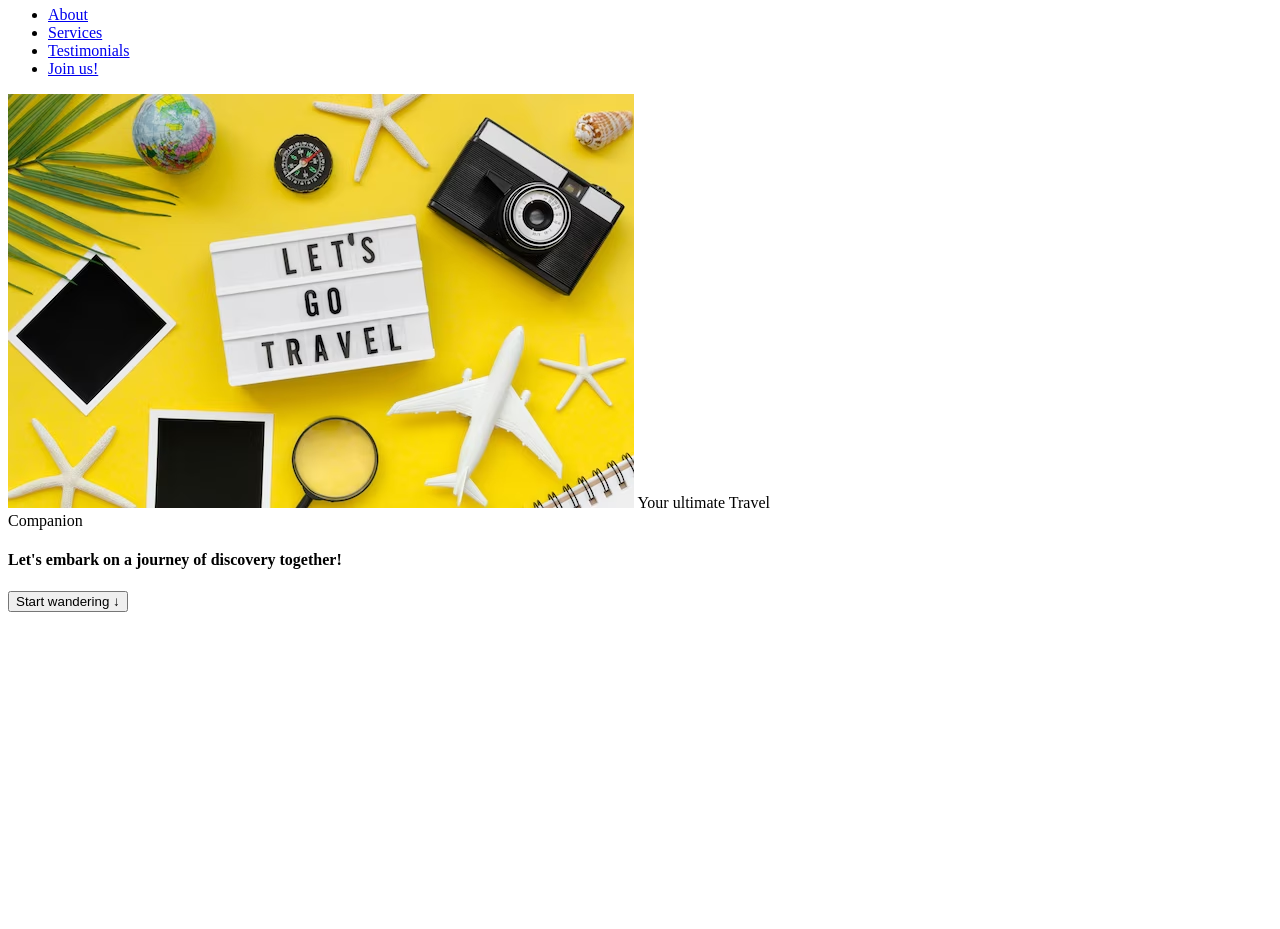
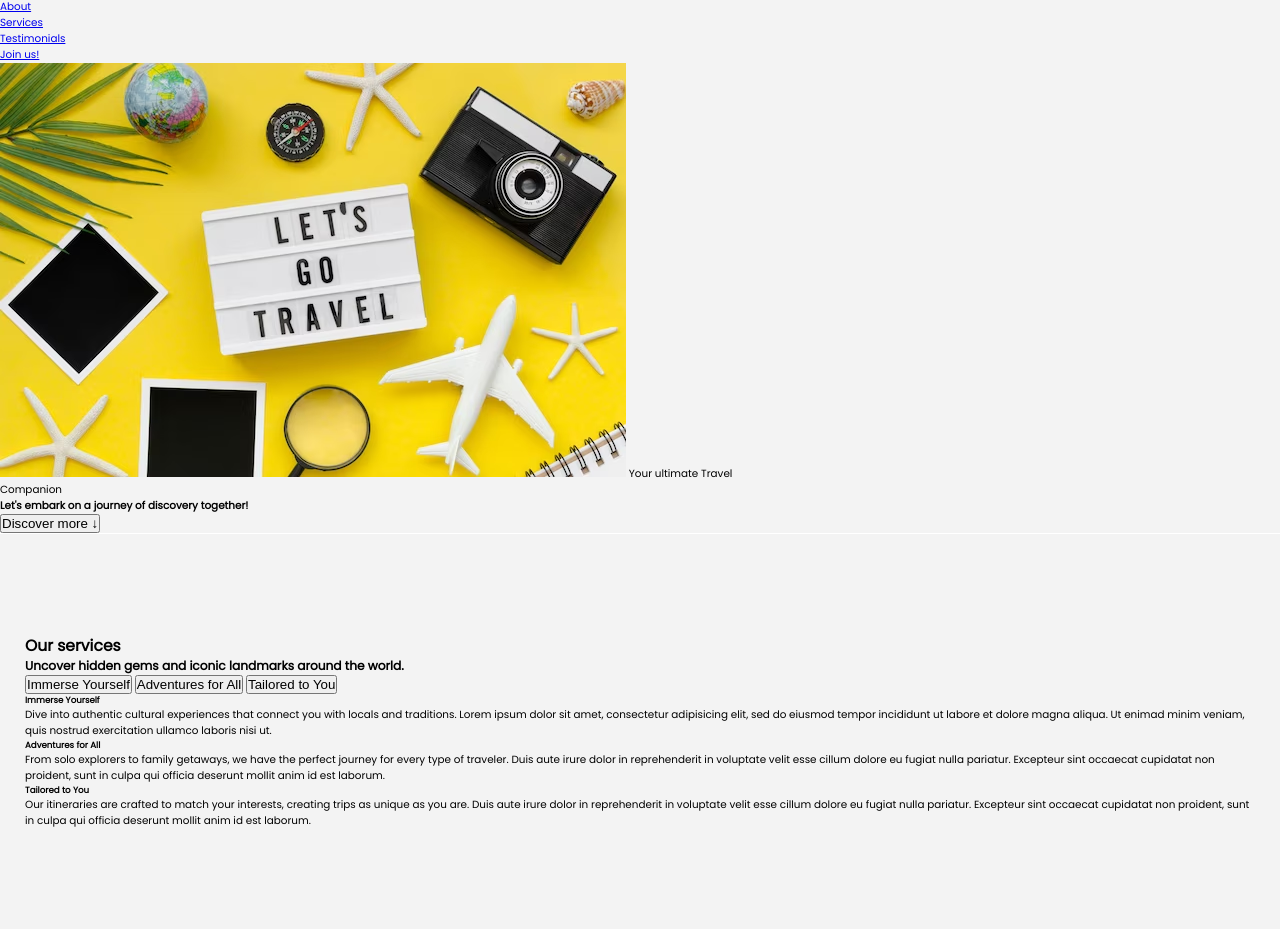
Before and after one commit to aishayusuff/Wayfarer, a plain HTML site: page index.html in a window 1280 px wide. Shown: the part 1286-2215 px from the top of the page. Before the commit the page ends 1906 px from the top, so only its background shows below. Drawn offline with Linux system fonts and the light colour scheme.

Commit message:
modifies html/adds css

```diff
--- a/index.html
+++ b/index.html
@@ -35,20 +35,80 @@
           <span class="highlight">Companion</span>
         </h1>
         <h4>Let's embark on a journey of discovery together!</h4>
-        <button class="btn-text btn-scroll">Start wandering &DownArrow;</button>
+        <button class="btn-text btn-scroll">Discover more &DownArrow;</button>
       </div>
     </header>
-    <section id="section-1">
-      <div class="section-title"></div>
-      <div class="services"></div>
-    </section>
+    <section class="section" id="section-1">
+      <div class="section-title">
+        <h2 class="section-description">Our services</h2>
+        <h3 class="section-header">Uncover hidden gems and iconic landmarks around the world.</h3>
+    </div>
+    <div class="services">
+        <div class="services-btn-container">
+            <button class="btn services-tab services-tab-1 services-tab-active">
+                Immerse Yourself
+            </button>
+            <button class="btn services-tab services-tab-2 ">
+                Adventures for All
+            </button>
+            <button class="btn services-tab services-tab-2">
+                Tailored to You
+            </button>
+        </div>
+        <div class="services-content services-content-1 services-content-active">
+            <div class="services-icon services-icon-1">
+                <ion-icon name="walk-outline"></ion-icon>
+            </div>
+            <h5 class="services-header">
+                Immerse Yourself
+            </h5>
+            <p>
+                Dive into authentic cultural experiences that connect you with locals and traditions.
+                Lorem ipsum dolor sit amet, consectetur adipisicing elit, sed do
+                eiusmod tempor incididunt ut labore et dolore magna aliqua. Ut enimad minim veniam, quis nostrud exercitation ullamco laboris nisi ut.
+            </p>
+        </div>
+        <div class="services-content services-content-2">
+            <div class="services-icon services-icon-2">
+                <ion-icon name="people-circle-outline"></ion-icon>
+            </div>
+            <h5 class="services-header">
+                Adventures for All
+            </h5>
+            <p>
+                From solo explorers to family getaways, we have the perfect journey for every type of traveler.
+                Duis aute irure dolor in reprehenderit in voluptate velit esse
+                cillum dolore eu fugiat nulla pariatur. Excepteur sint occaecat
+                cupidatat non proident, sunt in culpa qui officia deserunt mollit
+                anim id est laborum.
+            </p>
+        </div>
+        <div class="services-content services-content-3">
+            <div class="services-icon services-icon-3">
+                <ion-icon name="bicycle-outline"></ion-icon>
+            </div>
+            <h5 class="services-header">
+                Tailored to You
+            </h5>
+            <p>
+                Our itineraries are crafted to match your interests, creating trips as unique as you are.
+                Duis aute irure dolor in reprehenderit in voluptate velit esse
+                cillum dolore eu fugiat nulla pariatur. Excepteur sint occaecat
+                cupidatat non proident, sunt in culpa qui officia deserunt mollit
+                anim id est laborum.
+            </p>
+        </div>
+    </div>
+
+    <!-- Commented out to focus on section1 -->
+    <!-- </section>
     <section id="section-2">
       <div class="section-title"></div>
-      <div class="testimonials"></div>
+      <div class="testimonials">Testimonials</div>
     </section>
     <section id="section-3">
-      <div class="section-title"></div>
+      <div class="section-title">About us</div>
     </section>
-    <footer></footer>
+    <footer></footer> -->
   </body>
 </html>
--- a/style.css
+++ b/style.css
@@ -0,0 +1,36 @@
+@import url("https://fonts.googleapis.com/css2?family=Noto+Sans&family=Poppins&display=swap");
+
+:root {
+  --primary-colour: #ecdd7b;
+  --secondary-colour: #000009;
+  --tertiary-colour: #c1cfda;
+  --primary-colour-dark: #ecd648;
+  --secondary-colour-light: #f3f3f3;
+  --tertiary-colour-dark: #9dbdd6;
+  --primary-colour-opacity: #ecdd7b4c;
+  --secondary-colour-opacity: #00000936;
+  --tertiary-colour-opacity: #c1cfda39;
+}
+* {
+  margin: 0;
+  padding: 0;
+  box-sizing: border-box;
+}
+
+html {
+  /* for the baseFontSize */
+  font-size: 65%;
+}
+
+body {
+  font-family: "Poppins", sans-serif;
+  font-weight: 250;
+  background-color: #f3f3f3;
+}
+
+/* Common properties */
+.section {
+  padding: 100px 25px;
+  border-top: 1px solid white;
+  transition: transform 1s, opacity 1s;
+}
```
